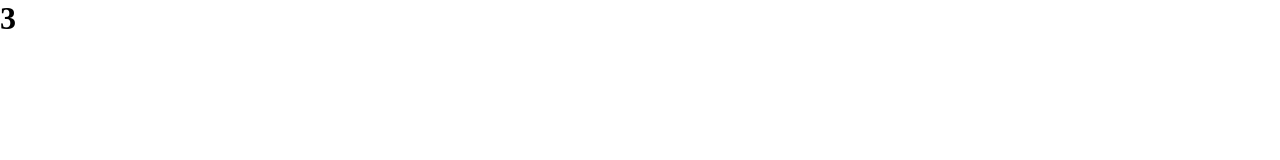
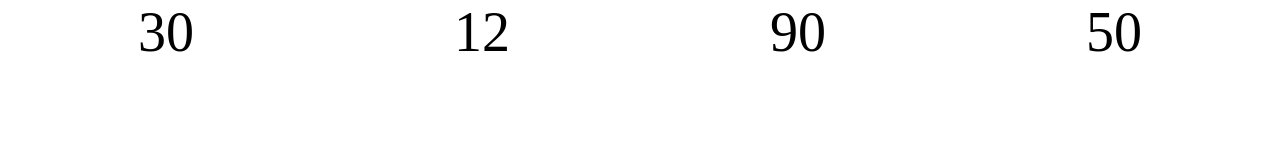
Before and after one commit to AK-Polash/countdown, a plain HTML site: page index.html in a window 1280 px wide. Drawn offline with Linux system fonts and the light colour scheme.

Commit message:
completed project

```diff
--- a/css/style.css
+++ b/css/style.css
@@ -13,3 +13,13 @@ ul,
 ol {
   list-style: none;
 }
+.main {
+  display: flex;
+  justify-content: space-evenly;
+  align-items: center;
+}
+.heading {
+  text-align: center;
+  width: 300px;
+  font-size: 56px;
+}
--- a/index.html
+++ b/index.html
@@ -4,12 +4,16 @@
     <meta charset="UTF-8" />
     <meta http-equiv="X-UA-Compatible" content="IE=edge" />
     <meta name="viewport" content="width=device-width, initial-scale=1.0" />
-    <title>countDown</title>
+    <title>countDown by Polash</title>
     <link rel="stylesheet" href="css/style.css" />
   </head>
   <body>
-    <h1 class="date" data-date="5"></h1>
-    <h1 class="month" data-month="9"></h1>
+    <div class="main">
+      <span class="heading" data-number="30"></span>
+      <span class="heading" data-number="12"></span>
+      <span class="heading" data-number="90"></span>
+      <span class="heading" data-number="50"></span>
+    </div>
     <script src="js/custom.js"></script>
   </body>
 </html>
--- a/js/custom.js
+++ b/js/custom.js
@@ -1,21 +1,18 @@
-let date = document.querySelector(".date");
-let start = 0;
+let count = document.querySelectorAll(".heading");
+let myArr = Array.from(count);
 
-let countUp = () => {
-  start++;
-  date.innerHTML = start;
-  if (start == date.dataset.date) {
-    clearInterval(stop);
+myArr.map((item) => {
+  let start = 0;
+
+  function countUp() {
+    start++;
+    item.innerHTML = start;
+    if (start == item.dataset.number) {
+      clearInterval(stop);
+    }
   }
-};
 
-let stop = setInterval(() => {
-  // countUp();
-}, 700);
-
-countUp();
-console.log("value is: " + start);
-countUp();
-console.log("value is: " + start);
-countUp();
-console.log("value is: " + start);
+  let stop = setInterval(() => {
+    countUp();
+  }, 1000 / item.dataset.number);
+});
```
